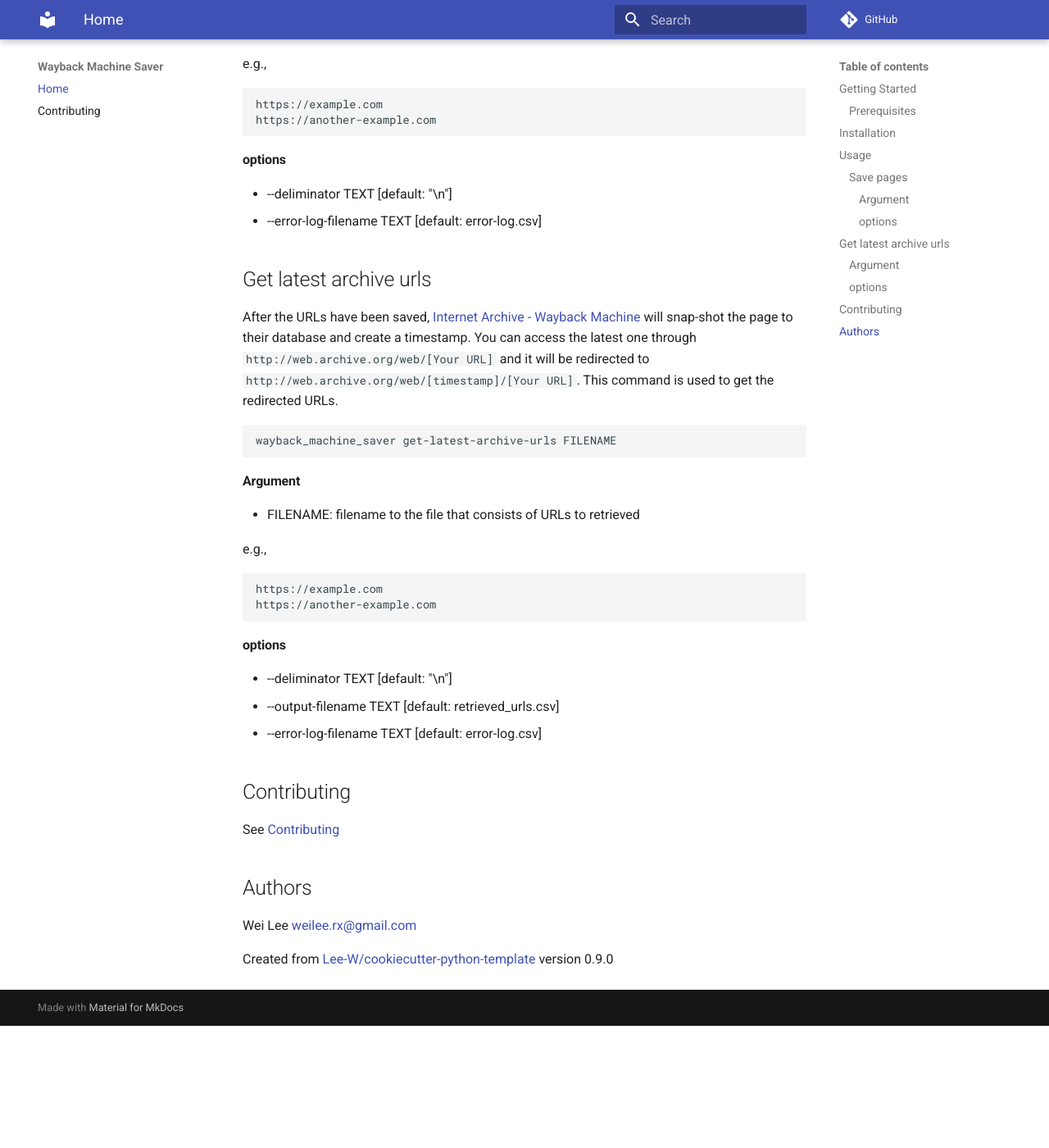
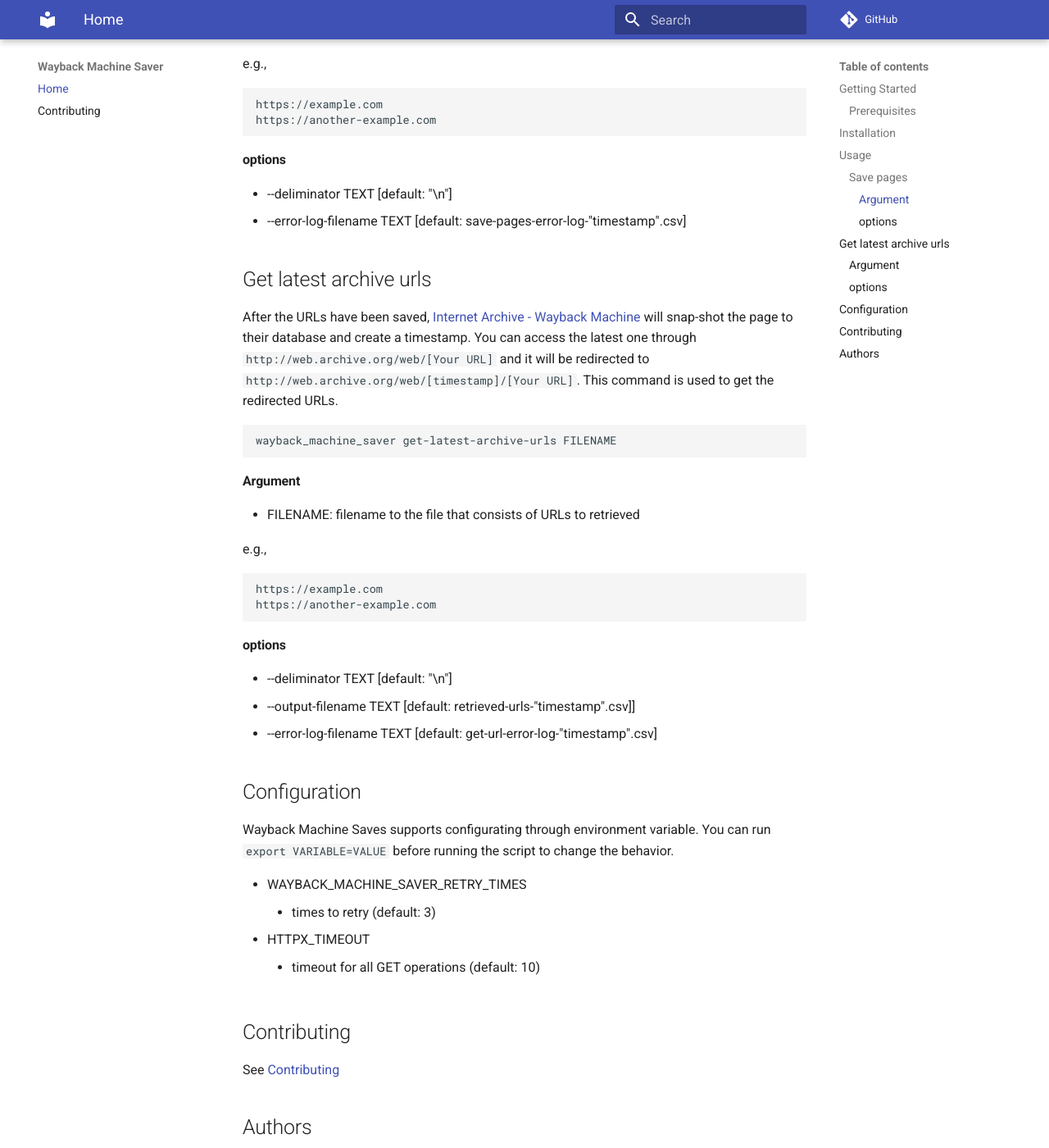
Before and after one commit to Lee-W/wayback-machine-saver, an MkDocs documentation site: the page built from docs/README.md, in a window 1280 px wide and 1400 px high, scrolled down 886 px. Shown: the whole window at 82% size. Built offline with MkDocs 1.6.1 and Material for MkDocs 9.7.7, drawn with Linux system fonts in a browser that asks for light colours; comment, search, counter and statistics services are not loaded; before the commit the page ends 2137 px from its top, so only the background shows below that.

Commit message:
docs(readme): add configuration section

```diff
--- a/docs/README.md
+++ b/docs/README.md
@@ -49,7 +49,7 @@ https://another-example.com
 #### options
 
 *  --deliminator TEXT         [default:  "\n"]
-*  --error-log-filename TEXT  [default: error-log.csv]
+*  --error-log-filename TEXT  [default: save-pages-error-log-"timestamp".csv]
 
 ## Get latest archive urls
 After the URLs have been saved, [Internet Archive - Wayback Machine](http://web.archive.org/) will snap-shot the page to their database and create a timestamp. You can access the latest one through `http://web.archive.org/web/[Your URL]` and it will be redirected to `http://web.archive.org/web/[timestamp]/[Your URL]`. This command is used to get the redirected URLs.
@@ -71,8 +71,17 @@ https://another-example.com
 #### options
 
 *  --deliminator TEXT         [default: "\n"]
-*  --output-filename TEXT     [default: retrieved_urls.csv]
-*  --error-log-filename TEXT  [default: error-log.csv]
+*  --output-filename TEXT     [default: retrieved-urls-"timestamp".csv]]
+*  --error-log-filename TEXT  [default: get-url-error-log-"timestamp".csv]
+
+## Configuration
+
+Wayback Machine Saves supports configurating through environment variable. You can run `export VARIABLE=VALUE` before running the script to change the behavior.
+
+* WAYBACK_MACHINE_SAVER_RETRY_TIMES
+    * times to retry (default: 3)
+* HTTPX_TIMEOUT
+    * timeout for all GET operations (default: 10)
 
 ## Contributing
 See [Contributing](contributing.md)
```
